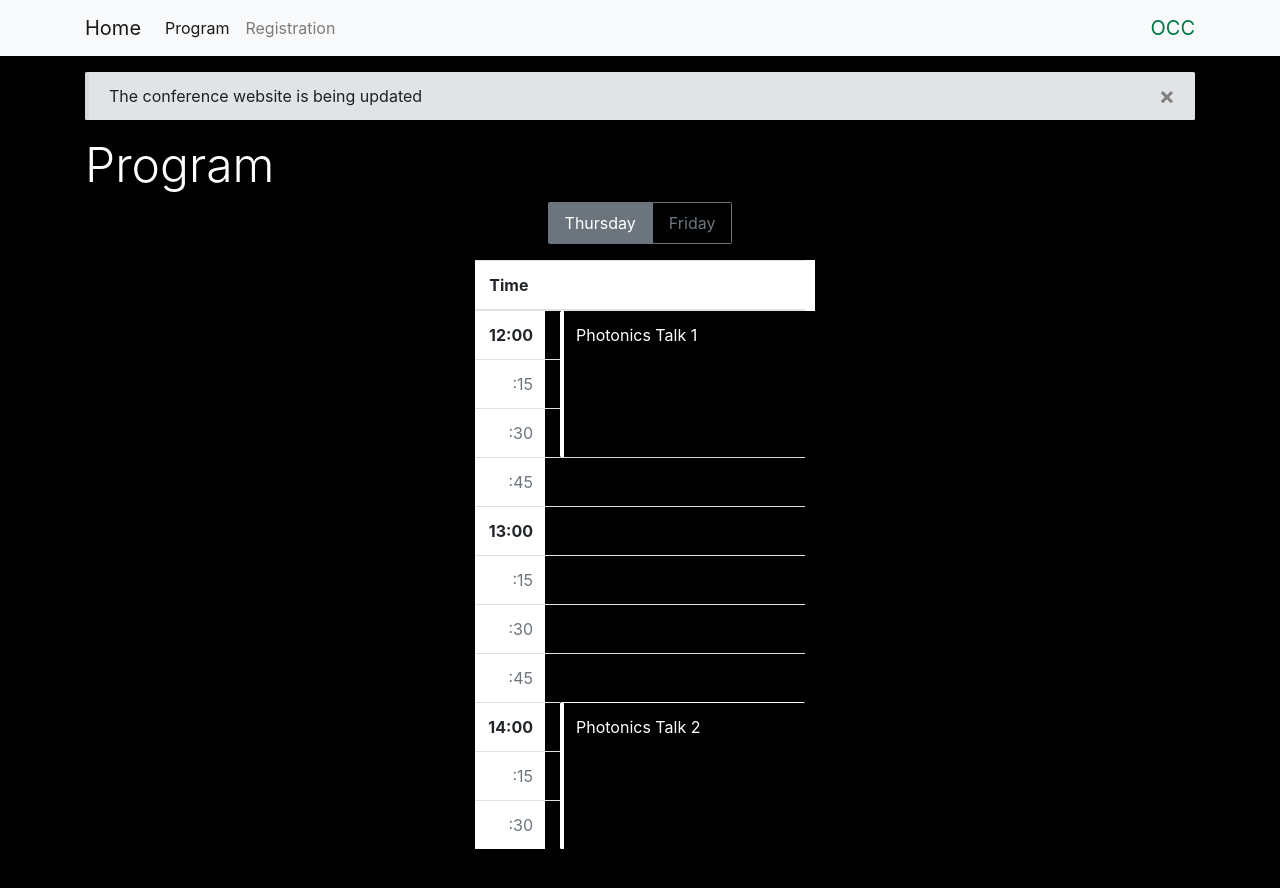
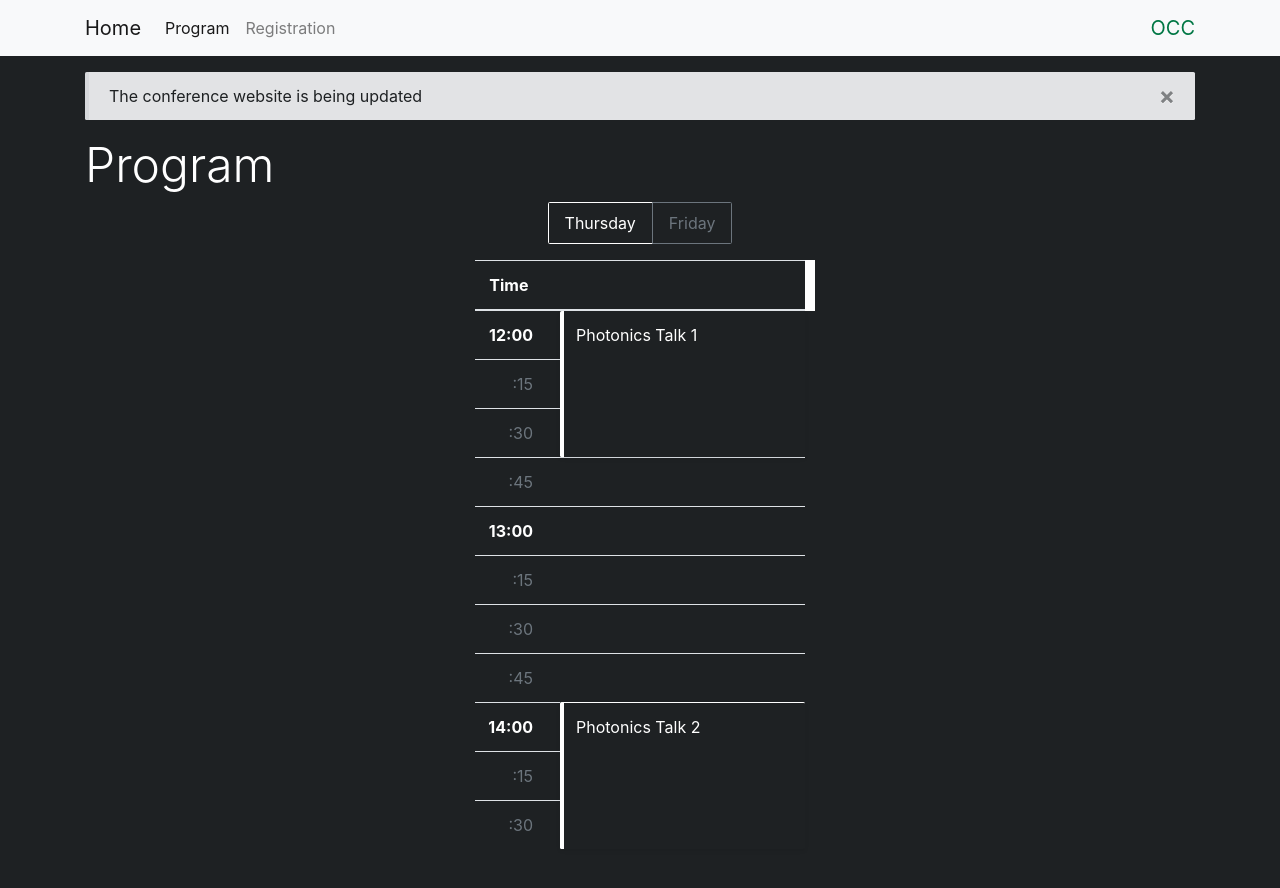
Before and after one commit to mirilabqc/mini-conference-site, a Jekyll site: the page built from program/index.md, in a window 1280 px wide. Shown: the top 888 px of the page. Built offline with Jekyll 4.4.1, drawn with Linux system fonts in a browser that asks for light colours.

Commit message:
updates program ccs

```diff
--- a/assets/css/main.scss
+++ b/assets/css/main.scss
@@ -12,11 +12,12 @@ a.navbar-brand {
 
 body {
   background-color: black;
+  background-color: #1e2123;
   color: white;
 }
 
 div.jumbotron {
-  background-color: black;
+  background-color: #1e2123;
   color: white;
 
 }
@@ -27,6 +28,22 @@ div.jumbotron h1 {
 
 div#day-content.tab-content td.alert {
   color: white;
-  background-color: black;
+  background-color: #1e2123;
   border-color: white;
 }
+
+ul#day-list a.active {
+  color: white;
+  background-color: #1e2123;
+  border-color: white;
+}
+
+.table th {
+  color: white;
+  background-color: #1e2123;
+}
+
+.table {
+  border-left: 2px;
+  border-color: white;
+}
```
